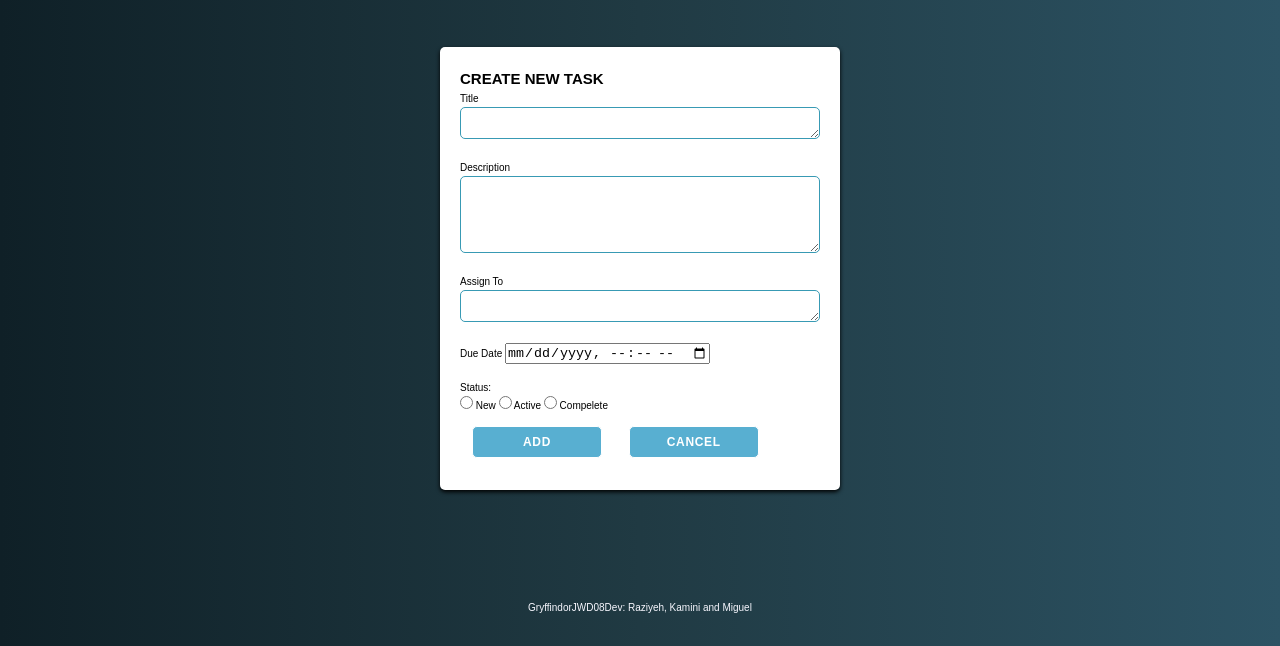
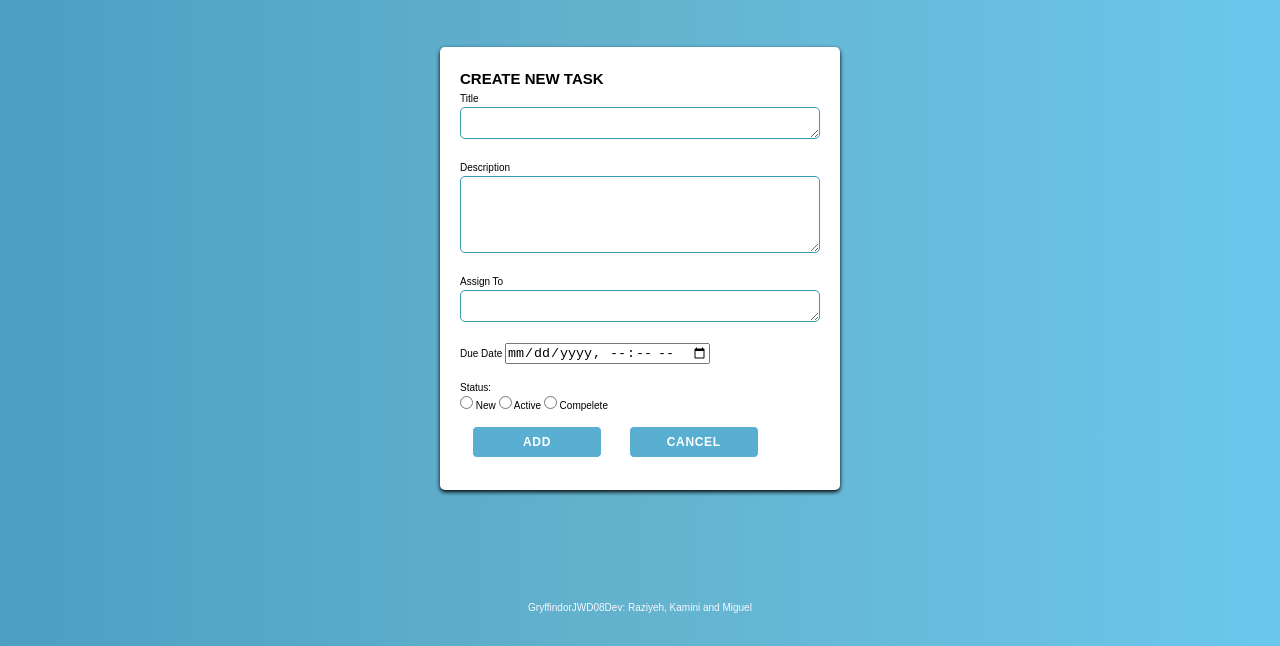
Before and after one commit to miguelalzona/FinalProject-Task-List-2.0, a plain HTML site: page index.html in a window 1280 px wide. Shown: the part 328-974 px from the top of the page. Drawn offline with Linux system fonts and the light colour scheme; a web font is replaced by a local one.

Commit message:
Made Application Background Brighter

```diff
--- a/style.css
+++ b/style.css
@@ -8,7 +8,7 @@
 
 body {
   font-family: 'Open Sans', sans-serif;
-  background: linear-gradient(to right, #0f2027, #203a43, #2c5364);
+  background: linear-gradient(to right, #4d9fc3, #64b3ce, #6bc7ee);
 }
 
 .wrapper {
```
